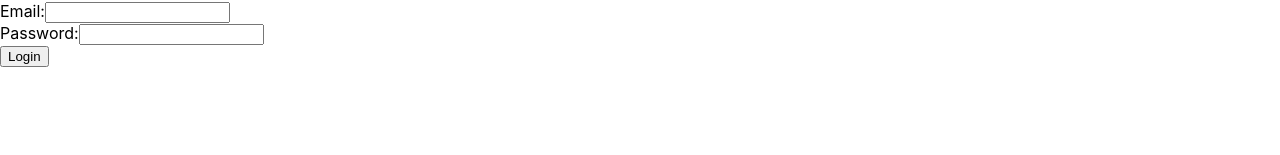
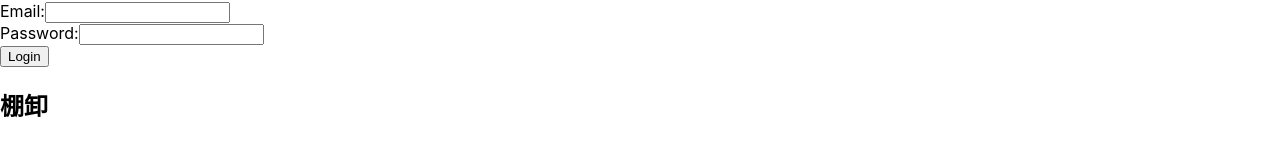
Before and after one commit to takumiTakahata/equipment_management_system, a React (Create React App) app in the folder equipment_management_app/: page /inventory in a window 1280 px wide. Shown: the part 473-628 px from the top of the page. Built offline with nearby package versions, Linux system fonts and the light colour scheme.

Commit message:
棚卸ページ作成・route設定

```diff
--- /dev/null
+++ b/equipment_management_app/src/components/inventory.tsx
@@ -0,0 +1,9 @@
+function Inventory() {
+  return (
+    <div>
+      <h2>棚卸</h2>
+    </div>
+  );
+}
+
+export default Inventory;
--- a/equipment_management_app/src/routes/admin_route.tsx
+++ b/equipment_management_app/src/routes/admin_route.tsx
@@ -12,6 +12,7 @@ import DepartmentEdit from "../components/department_edit";
 import StudentList from "../components/student_list";
 import StudentEdit from "../components/student_edit";
 import InventoryHistory from "../components/inventory_history";
+import Inventory from "../components/inventory";
 
 function AdminRoute() {
   return (
@@ -43,6 +44,8 @@ function AdminRoute() {
         <Route path="/student_edit" element={<StudentEdit />} />
         {/* 棚卸履歴画面 */}
         <Route path="/inventory_history" element={<InventoryHistory />} />
+        {/* 棚卸画面 */}
+        <Route path="/inventory" element={<Inventory />} />
       </Routes>
     </div>
   );
```
